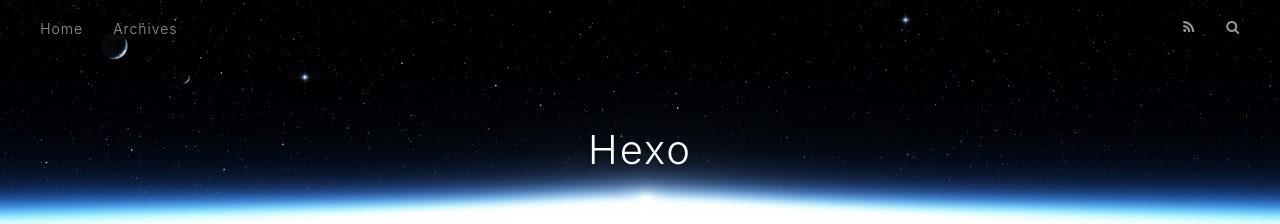
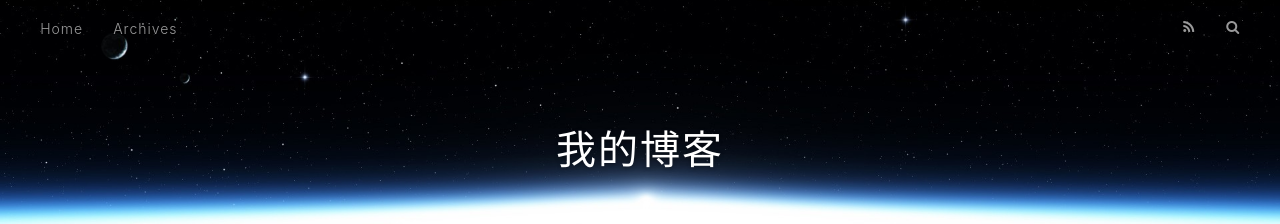
Before and after one commit to AnZero/AnZero.github.io, a plain HTML site: page index.html in a window 1280 px wide. Shown: the top 224 px of the page. Drawn offline with nearby package versions, Linux system fonts and the light colour scheme.

Commit message:
Site updated: 2017-12-21 17:06:44

```diff
--- a/index.html
+++ b/index.html
@@ -5,16 +5,16 @@
 
 
 
-  <title>Hexo</title>
+  <title>我的博客</title>
   <meta name="viewport" content="width=device-width, initial-scale=1, maximum-scale=1">
   <meta property="og:type" content="website">
-<meta property="og:title" content="Hexo">
+<meta property="og:title" content="我的博客">
 <meta property="og:url" content="http://AnZero.github.io/index.html">
-<meta property="og:site_name" content="Hexo">
+<meta property="og:site_name" content="我的博客">
 <meta name="twitter:card" content="summary">
-<meta name="twitter:title" content="Hexo">
+<meta name="twitter:title" content="我的博客">
 
-    <link rel="alternate" href="/atom.xml" title="Hexo" type="application/atom+xml">
+    <link rel="alternate" href="/atom.xml" title="我的博客" type="application/atom+xml">
 
 
     <link rel="icon" href="/favicon.png">
@@ -33,7 +33,7 @@
   <div id="header-outer" class="outer">
     <div id="header-title" class="inner">
       <h1 id="logo-wrap">
-        <a href="/" id="logo">Hexo</a>
+        <a href="/" id="logo">我的博客</a>
       </h1>
 
     </div>
@@ -96,7 +96,7 @@
 
     </div>
     <footer class="article-footer">
-      <a data-url="http://AnZero.github.io/2017/12/21/hello-world/" data-id="cjbg9g1db0000ywvaq0mog3nn" class="article-share-link">Teilen</a>
+      <a data-url="http://AnZero.github.io/2017/12/21/hello-world/" data-id="cjbg9jacj0000jkvavmm6ex83" class="article-share-link">Teilen</a>
 
 
     </footer>
```
Also changed, not shown: 2017/12/21/hello-world/index.html (+5 -5 lines), archives/2017/12/index.html (+6 -6 lines), archives/2017/index.html (+6 -6 lines), archives/index.html (+6 -6 lines).
